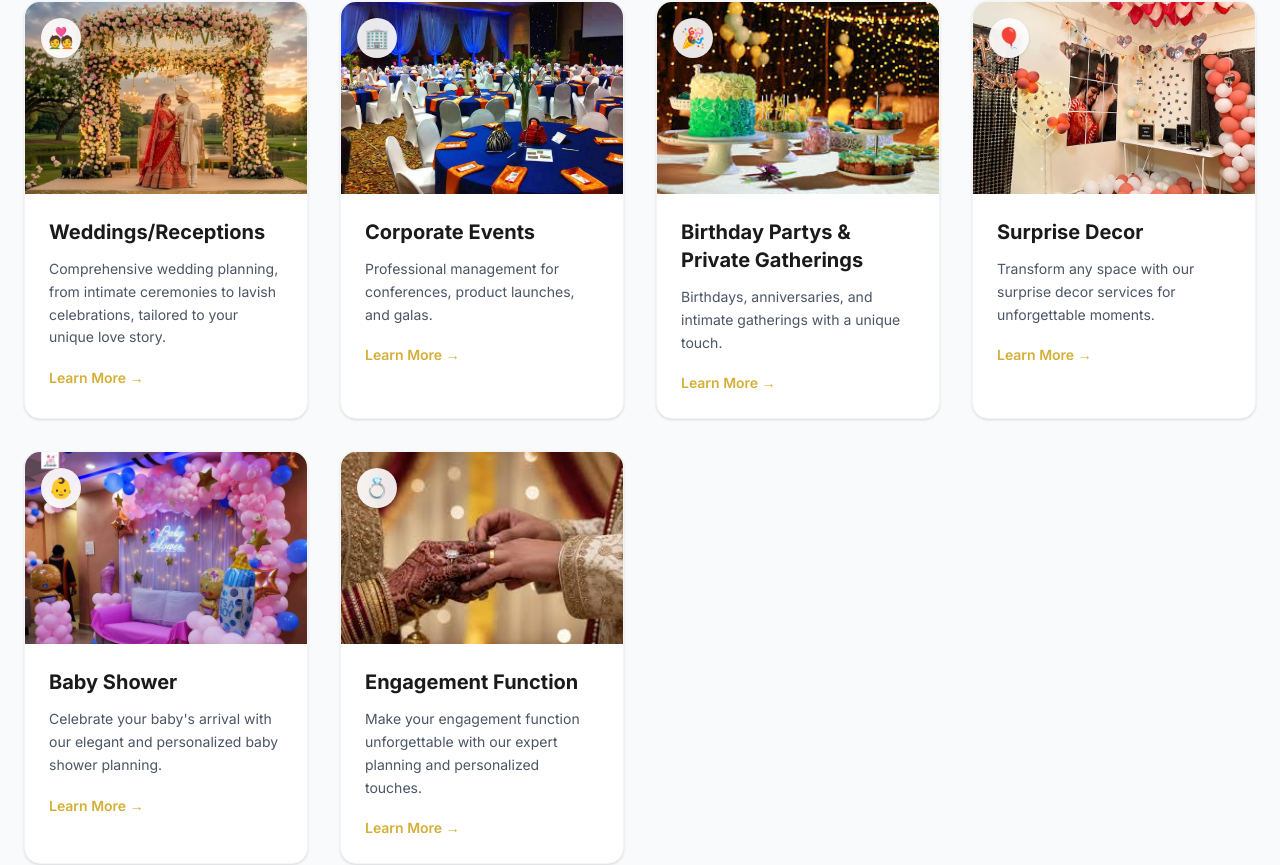
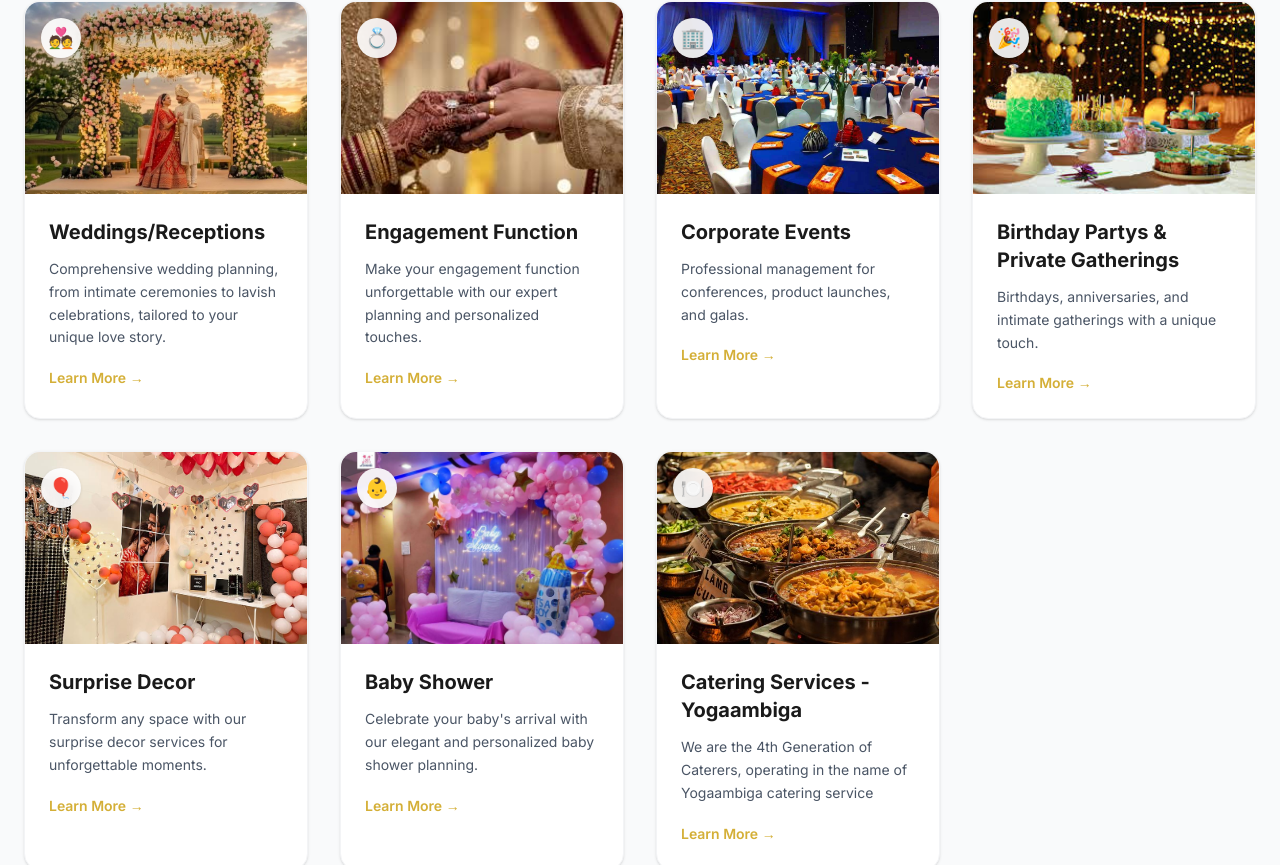
Before and after one commit to rithsevents/rithsevents-website, a React (Vite) app: page / in a window 1280 px wide. Shown: the part 1035-1900 px from the top of the page. Built offline with nearby package versions, Linux system fonts and the light colour scheme; a web font is replaced by a local one.

Commit message:
Updated reviews

```diff
--- a/src/LandingPage.tsx
+++ b/src/LandingPage.tsx
@@ -137,8 +137,8 @@ const Hero = () => {
             <span className="italic">Moments of Magic</span>
           </h1>
           <p className="text-lg md:text-xl text-white/80 mb-10 max-w-2xl mx-auto">
-            From Weddings to grand celebrations
-            Let's make your event grand, colourful and extraordinary together.
+            From Weddings to grand celebrations Let's make your event grand,
+            colourful and extraordinary together.
           </p>
           <div className="flex flex-col sm:flex-row items-center justify-center gap-4">
             <a
@@ -182,6 +182,13 @@ const Services = () => {
       icon: "💑",
     },
     {
+      title: "Engagement Function",
+      description:
+        "Make your engagement function unforgettable with our expert planning and personalized touches.",
+      image: "assets/images/services/engagement-function.jpg",
+      icon: "💍",
+    },
+    {
       title: "Corporate Events",
       description:
         "Professional management for conferences, product launches, and galas.",
@@ -210,11 +217,11 @@ const Services = () => {
       icon: "👶",
     },
     {
-      title: "Engagement Function",
+      title: "Catering Services - Yogaambiga",
       description:
-        "Make your engagement function unforgettable with our expert planning and personalized touches.",
-      image: "assets/images/services/engagement-function.jpg",
-      icon: "💍",
+        "We are the 4th Generation of Caterers, operating in the name of Yogaambiga catering service",
+      image: "assets/images/services/Catering-service.webp",
+      icon: "🍽️",
     },
   ];
 
@@ -256,7 +263,12 @@ const Services = () => {
                   {service.description}
                 </p>
                 <a
-                  href="#contact"
+                  href={
+                    idx === 3
+                      ? "assets/images/package-details/birthday-package.jpeg"
+                      : "#contact"
+                  }
+                  target={idx === 3 ? "_blank" : undefined}
                   className="text-gold font-semibold text-sm hover:underline"
                 >
                   Learn More →
@@ -287,7 +299,7 @@ const Gallery = () => {
     "assets/images/gallery/cakes/cake-3.webp",
     "assets/images/gallery/cakes/cake-4.webp",
     "assets/images/gallery/cakes/cake-5.webp",
-  ]
+  ];
 
   return (
     <section id="gallery" className="py-24 bg-white">
@@ -302,8 +314,8 @@ const Gallery = () => {
             </h3>
           </div>
           <p className="text-gray-500 max-w-md">
-            We make every event unique and memorable. Each
-            photo tells a story of celebration and joy.
+            We make every event unique and memorable. Each photo tells a story
+            of celebration and joy.
           </p>
         </div>
 
@@ -336,7 +348,7 @@ const Gallery = () => {
           ))}
         </div>
       </div>
-      <br/>
+      <br />
       <div className="max-w-7xl mx-auto px-6">
         <div className="flex flex-col md:flex-row md:items-end justify-between mb-12 gap-6">
           <div>
@@ -345,7 +357,9 @@ const Gallery = () => {
             </h3>
           </div>
           <p className="text-gray-500 max-w-md">
-            Our colourful cakes are the centerpiece of every celebration, crafted with love and creativity to delight both the eyes and the palate.
+            Our colourful cakes are the centerpiece of every celebration,
+            crafted with love and creativity to delight both the eyes and the
+            palate.
           </p>
         </div>
 
@@ -443,23 +457,24 @@ const About = () => {
 const Testimonials = () => {
   const reviews = [
     {
-      name: "Sarah & James",
+      name: "Reviewer 1",
       role: "Wedding Clients",
-      text: "riths Events made our dream wedding a reality. Their attention to detail was incredible, and they handled everything so we could just enjoy our day.",
-      avatar: "https://i.pravatar.cc/150?u=sarah",
+      text: `Sharing my honest review!!. My entire family was so so happy with all your works, everything was so neat and perfect. No clumsiness really so well organized. All your staffs were so kind enough we had a stress free event 🥰
+             Food was really good i was bit worried as I did not taste before but it was so good ❤️ Next non veg event enga panreenga nu solunga will come for tasting 😜
+             \n Over all super good event, much recommend Riths Events 🙏🔥`,
+      avatar: "",
     },
     {
-      name: "Michael Chen",
-      role: "CEO, TechCorp",
-      text: "The product launch event was flawless. Professional, creative, and highly efficient. We couldn't have asked for a better partner.",
-      avatar: "https://i.pravatar.cc/150?u=michael",
-    },
-    {
-      name: "Elena Rodriguez",
-      role: "Private Party",
-      text: "My 40th birthday was spectacular! The theme was executed perfectly and all my guests were blown away by the decor.",
-      avatar: "https://i.pravatar.cc/150?u=elena",
-    },
+      name: "Reviewer 2",
+      role: "Birthday Event",
+      text: `A huge thank you to Rithevents Mania (Mrs.Nivedha and team) for an absolutely perfect birthday party!
+       I was initially skeptical and worried about how it would all come together,
+      but your team completely blew me away. The moment I saw the initial setup, all my concerns vanished.
+      The arrangements were flawless. The food was delicious. I'm really impressed on your team's work and their humbleness. You exceeded all my expectations!.
+      Thanks again,The party was a huge success. This made us proud 😊
+      Wishing you continued success. Highly recommended!`,
+      avatar: "",
+    }
   ];
 
   return (
@@ -467,7 +482,7 @@ const Testimonials = () => {
       <div className="max-w-7xl mx-auto px-6">
         <div className="text-center mb-16">
           <h2 className="text-gold font-semibold uppercase tracking-widest text-sm mb-2">
-            Testimonials
+            Our Happy Clients
           </h2>
           <h3 className="text-4xl md:text-5xl font-serif text-charcoal">
             What Our Clients Say
@@ -492,11 +507,13 @@ const Testimonials = () => {
                 </p>
               </div>
               <div className="flex items-center gap-4">
-                <img
-                  src={review.avatar}
-                  alt={review.name}
-                  className="w-12 h-12 rounded-full object-cover"
-                />
+                { review?.avatar && (
+                  <img
+                    src={review?.avatar}
+                    alt={review.name}
+                    className="w-12 h-12 rounded-full object-cover"
+                  />
+                )}
                 <div>
                   <h4 className="font-bold text-charcoal">{review.name}</h4>
                   <p className="text-xs text-gray-400 uppercase tracking-wider">
```
Also changed, not shown: public/assets/images/package-details/birthday-package.jpeg (added), public/assets/images/services/Catering-service.webp (added).
